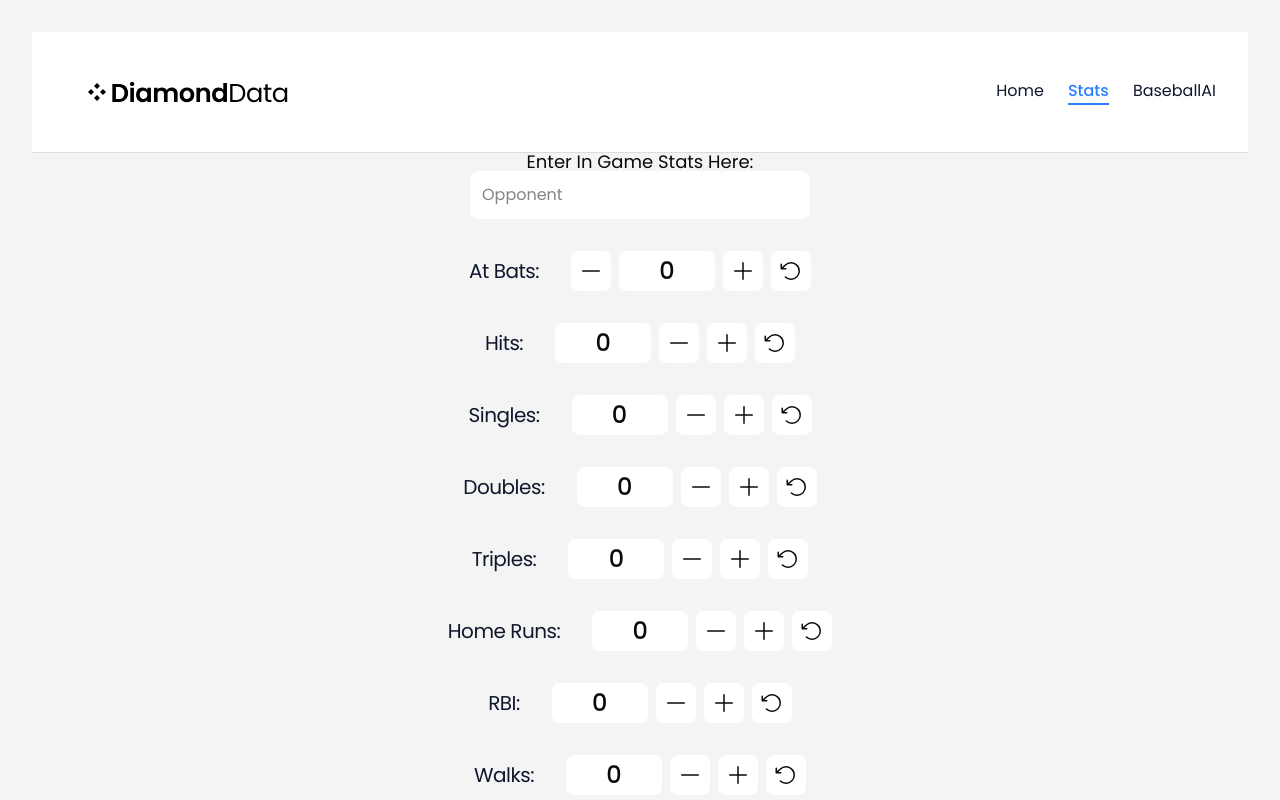
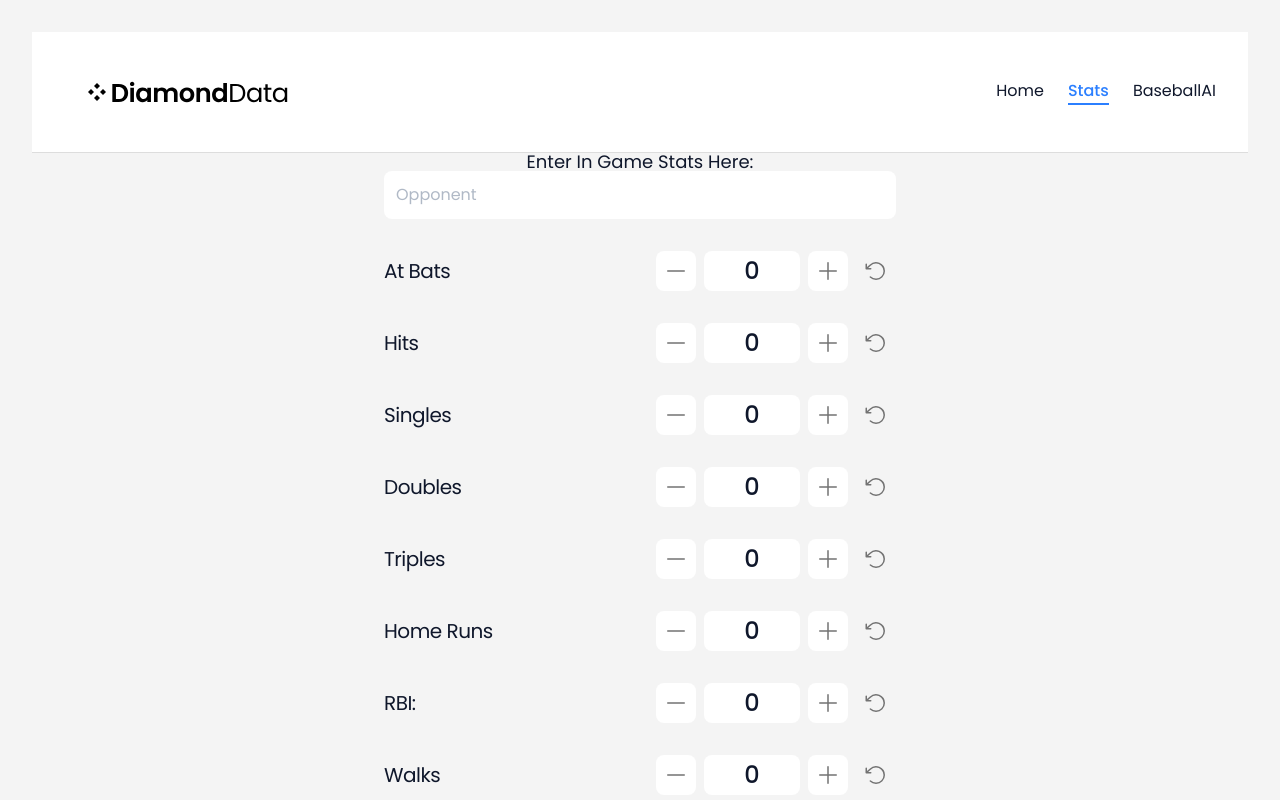
Before and after one commit to FSpitzock/Diamond_Data_Baseball_Stat_Tracker, a React (Vite) app: page /Stats in a window 1280 px wide. Shown: the top 800 px of the page. Built offline with nearby package versions, Linux system fonts and the light colour scheme; no server answers.

Commit message:
additional form polishing

```diff
--- a/src/App.css
+++ b/src/App.css
@@ -10,12 +10,20 @@
 }
 
 @layer base {
+    * {
+    @apply border-border outline-ring/50;
+  }
+  body {
+    @apply bg-background text-slate-500;
+  }
   h1 { @apply
     text-lg
-    leading-none;
+    leading-none
+    text-slate-900
   }
   h2 { @apply
     text-5xl
+    text-slate-900
     tracking-tight;
   }
   h3 { @apply
@@ -24,9 +32,13 @@
   }
   h4 { @apply
     text-xs
-    text-slate-400
+    text-slate-500
     tracking-widest
     uppercase;
+  }
+  p { @apply
+    text-sm
+    text-slate-900;
   }
   input {@apply
     p-3
@@ -43,17 +55,27 @@
   }
   .iconButton { @apply
     bg-white
+    text-neutral-500
     rounded-md
     p-2
-    hover:bg-slate-200
+    hover:bg-neutral-200
+    transition-colors;
+  }
+  .iconButton-destructive { @apply
+    bg-none
+    text-neutral-500
+    rounded-md
+    p-2
+    hover:bg-red-100
+    hover:text-red-500
     transition-colors;
   }
   .counter { @apply
     flex
     flex-col
     gap-8
-    w-full
-    items-center
+    mx-auto
+    w-lg
   }
 }
 
@@ -62,10 +84,17 @@
   text-slate-900
 }
 
+.labelContainer { @apply
+  w-32
+  flex-1
+  justify-items-start
+}
+
 .statInput { @apply
   text-2xl
   font-medium
   text-center
+  text-slate-900
   w-24
   p-1
   rounded-md
@@ -169,7 +198,7 @@
 }
 
 .nav-link { @apply
-  hover:text-blue-100;
+  hover:text-blue-500/80;
 }
 
 .nav-link.active { @apply
@@ -329,12 +358,3 @@
   --sidebar-border: oklch(1 0 0 / 10%);
   --sidebar-ring: oklch(0.556 0 0);
 }
-
-@layer base {
-  * {
-    @apply border-border outline-ring/50;
-  }
-  body {
-    @apply bg-background text-foreground;
-  }
-}
--- a/src/components/Forms/GameStatsForm.tsx
+++ b/src/components/Forms/GameStatsForm.tsx
@@ -82,113 +82,113 @@ const saveToLocalStorage = () => {
   return (
     <section className="counter">
       <div>
-        <input type="text" placeholder='Opponent' value={playerGame.team2} onChange={(e) => setPlayerGame(pg => ({ ...pg, team2: e.target.value }))} />
+        <input className="items-stretch w-full" type="text" placeholder='Opponent' value={playerGame.team2} onChange={(e) => setPlayerGame(pg => ({ ...pg, team2: e.target.value }))} />
       </div>
-      <div className="row-container flex row items-center gap-8">
-        <div>
-          <h2 className="label">At Bats:</h2>
+      <div className="flex row-container items-center gap-8">
+        <div className="labelContainer">
+          <h2 className="label">At Bats</h2>
         </div>
         <div className="flex items-center gap-2">
           <button className="iconButton" onClick={() => setGameStats({ ...gameStats, atBats: gameStats.atBats - 1 })}><MinusIcon size={24} /></button>
           <span className="statInput">{gameStats.atBats}</span>
           <button className="iconButton" onClick={() => setGameStats({ ...gameStats, atBats: gameStats.atBats + 1 })}><PlusIcon size={24} /></button>
-          <button className="iconButton" onClick={() => setGameStats({ ...gameStats, atBats: 0 })}><ArrowCounterClockwiseIcon size={24} /></button>
+          <button className="iconButton-destructive" onClick={() => setGameStats({ ...gameStats, atBats: 0 })}><ArrowCounterClockwiseIcon size={24} /></button>
         </div>
       </div>
 
       <div className="row-container flex row items-center gap-8">
-        <div>
-          <h2 className="label">Hits:</h2>
+        <div className="labelContainer">
+          <h2 className="label">Hits</h2>
         </div>
         <div className="flex row items-center gap-2">
-          <div className="statInput">{gameStats.hits}</div>
           <button className="iconButton" onClick={() => setGameStats({ ...gameStats, hits: gameStats.hits - 1 })}><MinusIcon size={24} /></button>
+          <span className="statInput">{gameStats.hits}</span>
           <button className="iconButton" onClick={() => setGameStats({ ...gameStats, hits: gameStats.hits + 1 })}><PlusIcon size={24} /></button>
-          <button className="iconButton" onClick={() => setGameStats({ ...gameStats, hits: 0 })}><ArrowCounterClockwiseIcon size={24} /></button>
+          <button className="iconButton-destructive" onClick={() => setGameStats({ ...gameStats, hits: 0 })}><ArrowCounterClockwiseIcon size={24} /></button>
         </div>
       </div>
 
       <div className="row-container flex row items-center gap-8">
-        <div>
-          <h2 className="label">Singles:</h2>
+        <div className="labelContainer">
+          <h2 className="label">Singles</h2>
         </div>
         <div className="flex row items-center gap-2">
-          <div className="statInput">{gameStats.singles}</div>
           <button className="iconButton" onClick={() => setGameStats({ ...gameStats, singles: gameStats.singles - 1 })}><MinusIcon size={24} /></button>
+          <span className="statInput">{gameStats.singles}</span>
           <button className="iconButton" onClick={() => setGameStats({ ...gameStats, singles: gameStats.singles + 1 })}><PlusIcon size={24} /></button>
-          <button className="iconButton" onClick={() => setGameStats({ ...gameStats, singles: 0 })}><ArrowCounterClockwiseIcon size={24} /></button>
+          <button className="iconButton-destructive" onClick={() => setGameStats({ ...gameStats, singles: 0 })}><ArrowCounterClockwiseIcon size={24} /></button>
         </div>
       </div>
 
       <div className="row-container flex row items-center gap-8">
-        <div>
-          <h2 className="label">Doubles:</h2>
+        <div className="labelContainer">
+          <h2 className="label">Doubles</h2>
         </div>
         <div className="flex row items-center gap-2">
-          <div className="statInput">{gameStats.doubles}</div>
           <button className="iconButton" onClick={() => setGameStats({ ...gameStats, doubles: gameStats.doubles - 1 })}><MinusIcon size={24} /></button>
+          <span className="statInput">{gameStats.doubles}</span>
           <button className="iconButton" onClick={() => setGameStats({ ...gameStats, doubles: gameStats.doubles + 1 })}><PlusIcon size={24} /></button>
-          <button className="iconButton" onClick={() => setGameStats({ ...gameStats, doubles: 0 })}><ArrowCounterClockwiseIcon size={24} /></button>
+          <button className="iconButton-destructive" onClick={() => setGameStats({ ...gameStats, doubles: 0 })}><ArrowCounterClockwiseIcon size={24} /></button>
         </div>
       </div>
 
       <div className="row-container flex row items-center gap-8">
-        <div>
-          <h2 className="label">Triples:</h2>
+        <div className="labelContainer">
+          <h2 className="label">Triples</h2>
         </div>
         <div className="flex row items-center gap-2">
-          <div className="statInput">{gameStats.triples}</div>
           <button className="iconButton" onClick={() => setGameStats({ ...gameStats, triples: gameStats.triples - 1 })}><MinusIcon size={24} /></button>
+          <span className="statInput">{gameStats.triples}</span>
           <button className="iconButton" onClick={() => setGameStats({ ...gameStats, triples: gameStats.triples + 1 })}><PlusIcon size={24} /></button>
-          <button className="iconButton" onClick={() => setGameStats({ ...gameStats, triples: 0 })}><ArrowCounterClockwiseIcon size={24} /></button>
+          <button className="iconButton-destructive" onClick={() => setGameStats({ ...gameStats, triples: 0 })}><ArrowCounterClockwiseIcon size={24} /></button>
         </div>
       </div>
 
       <div className="row-container flex row items-center gap-8">
-        <div>
-          <h2 className="label">Home Runs:</h2>
+        <div className="labelContainer">
+          <h2 className="label">Home Runs</h2>
         </div>
         <div className="flex row items-center gap-2">
-          <div className="statInput">{gameStats.homeRuns}</div>
           <button className="iconButton" onClick={() => setGameStats({ ...gameStats, homeRuns: gameStats.homeRuns - 1 })}><MinusIcon size={24} /></button>
+          <span className="statInput">{gameStats.homeRuns}</span>
           <button className="iconButton" onClick={() => setGameStats({ ...gameStats, homeRuns: gameStats.homeRuns + 1 })}><PlusIcon size={24} /></button>
-          <button className="iconButton" onClick={() => setGameStats({ ...gameStats, homeRuns: 0 })}><ArrowCounterClockwiseIcon size={24} /></button>
+          <button className="iconButton-destructive" onClick={() => setGameStats({ ...gameStats, homeRuns: 0 })}><ArrowCounterClockwiseIcon size={24} /></button>
         </div>
       </div>
 
       <div className="row-container flex row items-center gap-8">
-        <div>
+        <div className="labelContainer">
           <h2 className="label">RBI:</h2>
         </div>
         <div className="flex row items-center gap-2">
-          <div className="statInput">{gameStats.rbi}</div>
           <button className="iconButton" onClick={() => setGameStats({ ...gameStats, rbi: gameStats.rbi - 1 })}><MinusIcon size={24} /></button>
+          <span className="statInput">{gameStats.rbi}</span>
           <button className="iconButton" onClick={() => setGameStats({ ...gameStats, rbi: gameStats.rbi + 1 })}><PlusIcon size={24} /></button>
-          <button className="iconButton" onClick={() => setGameStats({ ...gameStats, rbi: 0 })}><ArrowCounterClockwiseIcon size={24} /></button>
+          <button className="iconButton-destructive" onClick={() => setGameStats({ ...gameStats, rbi: 0 })}><ArrowCounterClockwiseIcon size={24} /></button>
         </div>
       </div>
 
       <div className="row-container flex row items-center gap-8">
-        <div>
-          <h2 className="label">Walks:</h2>
+        <div className="labelContainer">
+          <h2 className="label">Walks</h2>
         </div>
         <div className="flex row items-center gap-2">
-          <div className="statInput">{gameStats.walks}</div>
           <button className="iconButton" onClick={() => setGameStats({ ...gameStats, walks: gameStats.walks - 1 })}><MinusIcon size={24} /></button>
+          <span className="statInput">{gameStats.walks}</span>
           <button className="iconButton" onClick={() => setGameStats({ ...gameStats, walks: gameStats.walks + 1 })}><PlusIcon size={24} /></button>
-          <button className="iconButton" onClick={() => setGameStats({ ...gameStats, walks: 0 })}><ArrowCounterClockwiseIcon size={24} /></button>
+          <button className="iconButton-destructive" onClick={() => setGameStats({ ...gameStats, walks: 0 })}><ArrowCounterClockwiseIcon size={24} /></button>
         </div>
       </div>
 
       <div className="row-container flex row items-center gap-8">
-        <div>
-          <h2 className="label">Strike Outs:</h2>
+        <div className="labelContainer">
+          <h2 className="label">Strike Outs</h2>
         </div>
         <div className="flex row items-center gap-2">
-          <div className="statInput">{gameStats.strikeOuts}</div>
           <button className="iconButton" onClick={() => setGameStats({ ...gameStats, strikeOuts: gameStats.strikeOuts - 1 })}><MinusIcon size={24} /></button>
+          <span className="statInput">{gameStats.strikeOuts}</span>
           <button className="iconButton" onClick={() => setGameStats({ ...gameStats, strikeOuts: gameStats.strikeOuts + 1 })}><PlusIcon size={24} /></button>
-          <button className="iconButton" onClick={() => setGameStats({ ...gameStats, strikeOuts: 0 })}><ArrowCounterClockwiseIcon size={24} /></button>
+          <button className="iconButton-destructive" onClick={() => setGameStats({ ...gameStats, strikeOuts: 0 })}><ArrowCounterClockwiseIcon size={24} /></button>
         </div>
       </div>
 
```
